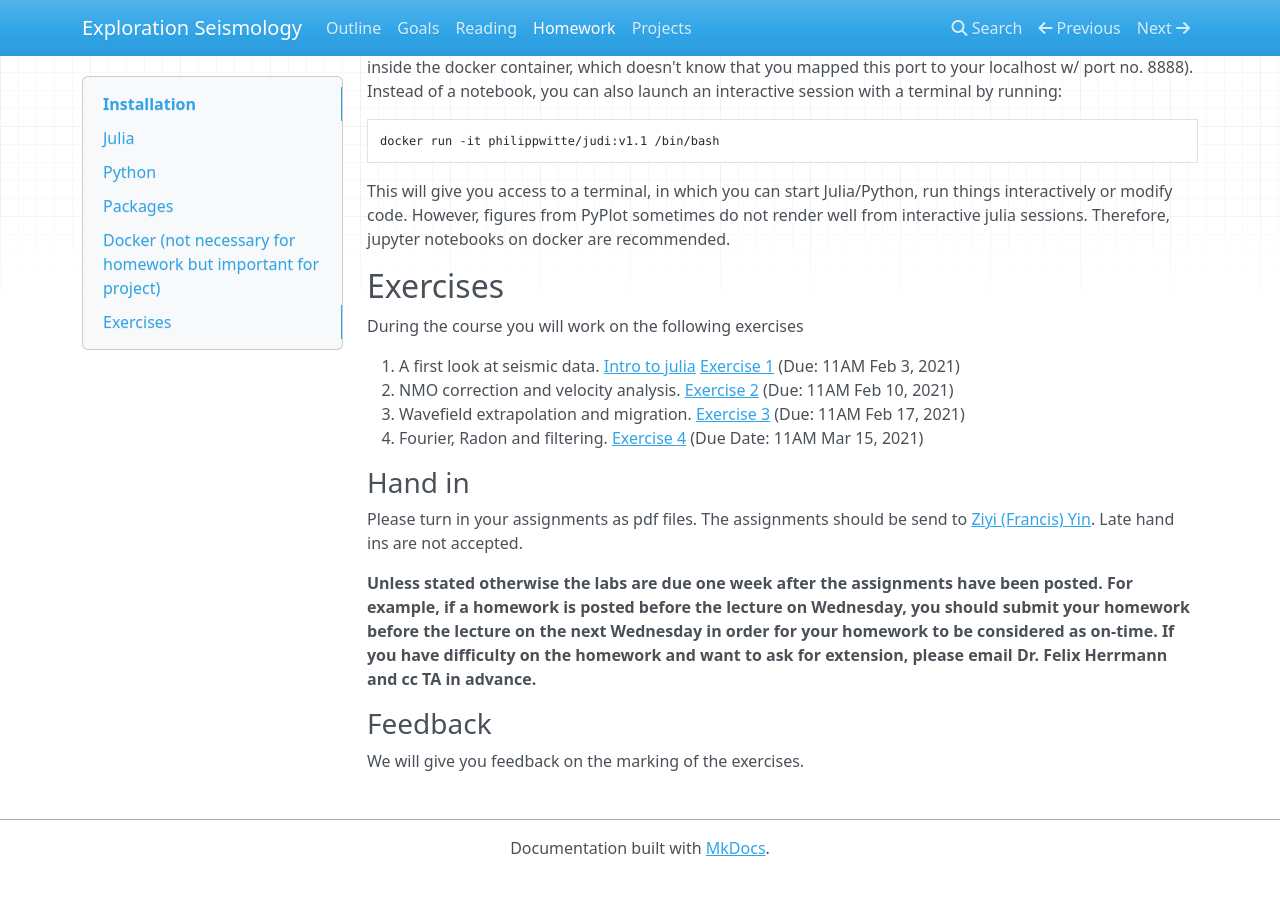
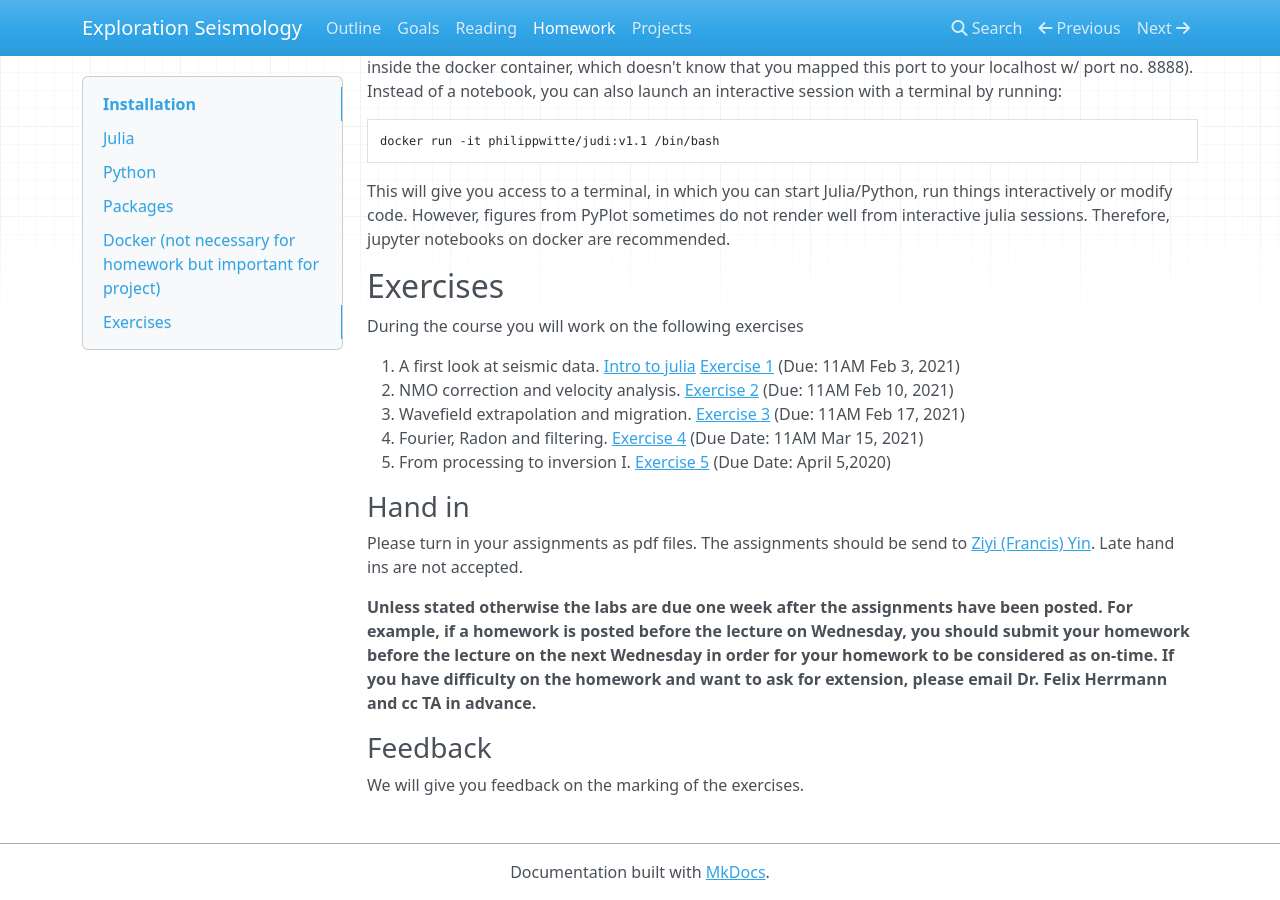
Before and after one commit to flexie/eas-4803-8803-ccs, an MkDocs documentation site: the page built from docs/homework.md, in a window 1280 px wide and 900 px high, scrolled down 2023 px. Built offline with MkDocs 1.6.1, drawn with Linux system fonts in a browser that asks for light colours; nearby versions of some CDN libraries; old or Windows-style settings are respelled for this version of MkDocs; before the commit the page ends 2899 px from its top, so only the background shows below that; part of the change alters nothing that is shown.

Commit message:
add homework 5

```diff
--- a/docs/homework.md
+++ b/docs/homework.md
@@ -106,10 +106,8 @@ During the course you will work on the following exercises
 2. NMO correction and velocity analysis. [Exercise 2](Assignments/Exercise2.md) (Due: 11AM Feb 10, 2021)
 3. Wavefield extrapolation and migration. [Exercise 3](Assignments/Exercise3.md) (Due: 11AM Feb 17, 2021)
 4. Fourier, Radon and filtering. [Exercise 4](Assignments/Exercise4.md) (Due Date: 11AM Mar 15, 2021)
-
-<!--
-5. From processing to inversion I.[Exercise 5](Assignments/Exercise5.md) (Due Date: March 5,2020)
-6. From processing to inversion II. [Exercise 6](Assignments/Exercise6.md) (Due Date: March 17,2020) -->
+5. From processing to inversion I. [Exercise 5](Assignments/Exercise5.md) (Due Date: April 5,2020)
+<!--6. From processing to inversion II. [Exercise 6](Assignments/Exercise6.md) (Due Date: March 17,2020) -->
 
 <!--
 1. A first look at seismic data. [Intro to julia](Assignments/introduction_to_julia.md) [Exercise 1](Assignments/Exercise1.md) [[Solution]](https://www.slim.eos.ubc.ca/Teaching/EOSC454/exercise1_sol.html)
```
